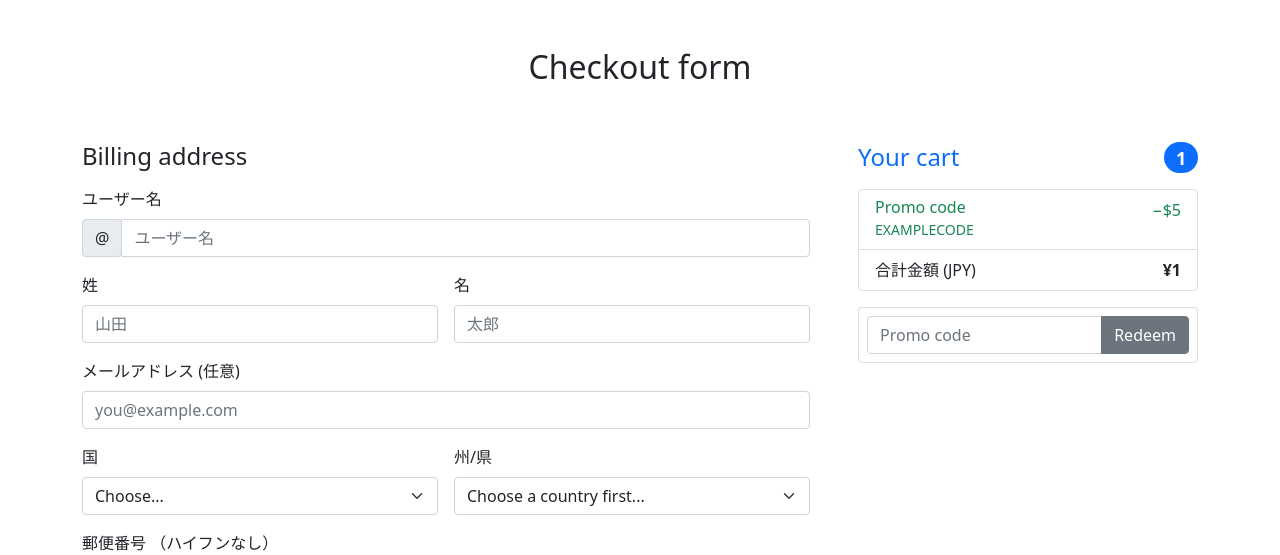
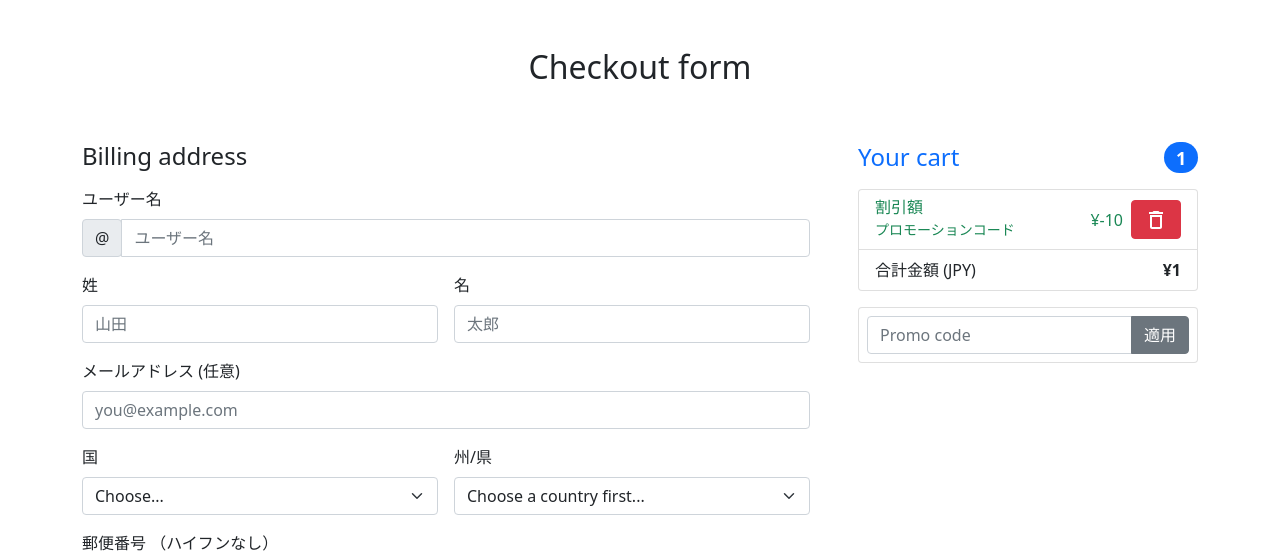
Before and after one commit to yuyakondo333/django_ec, a Django app: template templates/cart/cart_page.html in a window 1280 px wide. Shown: the top 555 px of the page. Run offline with Django 5.2, Linux system fonts and the light colour scheme; data comes from the database, SQL or seed files in the repository; tables that the repository leaves empty hold one stand-in row (values such as "Sample post"); the template is opened without the code that fills it: values that come from a table or form of the project are taken from there, most other values are stand-ins (such as "Sample title", 1, 10 or a date in 2020).

Commit message:
プロモーションコード適用実装完了

```diff
--- a/cart/urls.py
+++ b/cart/urls.py
@@ -5,5 +5,6 @@ app_name = 'cart'
 urlpatterns = [
     path('', views.CartPageView.as_view(), name='cart_page'),
     path('add_to_cart/<int:product_id>', views.AddToCartView.as_view(), name='add_to_cart'),
+    path('use_to_promotion_code', views.UseToPromotionCodeView.as_view(), name='use_to_promotion_code'),
     path('<int:pk>/delete', views.DeleteToCartView.as_view(), name='delete'),
 ]
--- a/templates/cart/cart_page.html
+++ b/templates/cart/cart_page.html
@@ -34,13 +34,24 @@
                     </div>
                 </li>
                 {% endfor %}
+
+                {% if discount %}
                 <li class="list-group-item d-flex justify-content-between bg-body-tertiary">
                     <div class="text-success">
-                    <h6 class="my-0">Promo code</h6>
-                    <small>EXAMPLECODE</small>
+                        <h6 class="my-0">割引額</h6>
+                        <small>プロモーションコード</small>
                     </div>
-                    <span class="text-success">−$5</span>
+                    <div class="d-flex align-items-center">
+                        <span class="text-success px-2">&#0165;-{{ discount }}</span>
+                        <a href="" class="btn btn-danger">
+                            <svg xmlns="http://www.w3.org/2000/svg" height="24px" viewBox="0 0 24 24" width="24px" fill="#FFFFFF">
+                                <path d="M0 0h24v24H0V0z" fill="none" />
+                                <path d="M16 9v10H8V9h8m-1.5-6h-5l-1 1H5v2h14V4h-3.5l-1-1zM18 7H6v12c0 1.1.9 2 2 2h8c1.1 0 2-.9 2-2V7z" />
+                            </svg>
+                        </a>
+                    </div>
                 </li>
+                {% endif %}
                 <li class="list-group-item d-flex justify-content-between">
                     <span>合計金額 (JPY)</span>
                     <strong>&#0165;{{ total_cart_price }}</strong>
@@ -48,12 +59,13 @@
             </ul>
 
             <!-- プロモーションコード -->
-            <a href="" class="text-decoration-none card p-2">
+            <form method="post" action="{% url 'cart:use_to_promotion_code' %}" class="text-decoration-none card p-2">
+                {% csrf_token %}
                 <div class="input-group">
-                    <input type="text" class="form-control" placeholder="Promo code">
-                    <button type="submit" class="btn btn-secondary">Redeem</button>
+                    <input type="text" name="promotion_code" class="form-control" placeholder="Promo code">
+                    <button type="submit" class="btn btn-secondary">適用</button>
                 </div>
-            </a>
+            </form>
         </div>
 
         <div class="col-md-7 col-lg-8">
```
Also changed, not shown: cart/views.py (+34 -5 lines).
